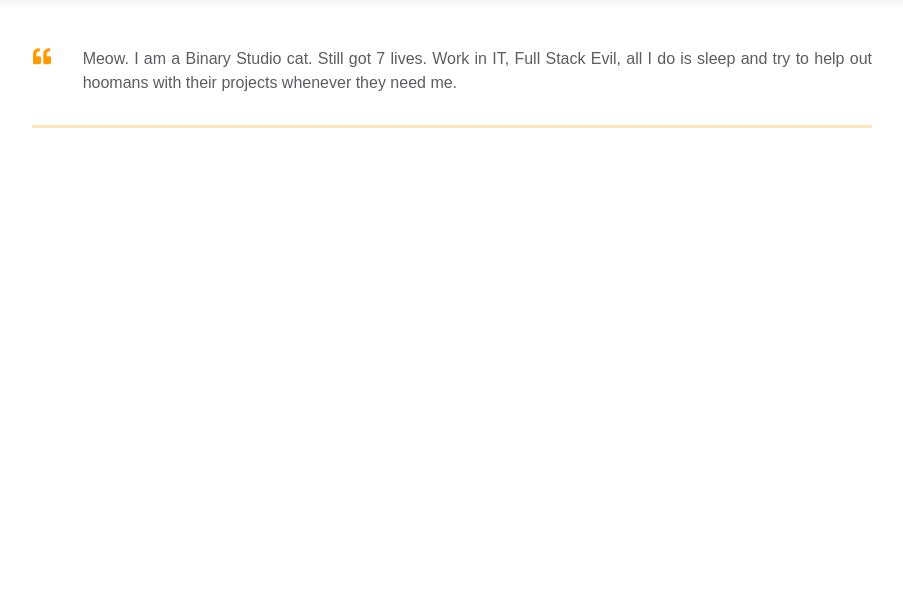
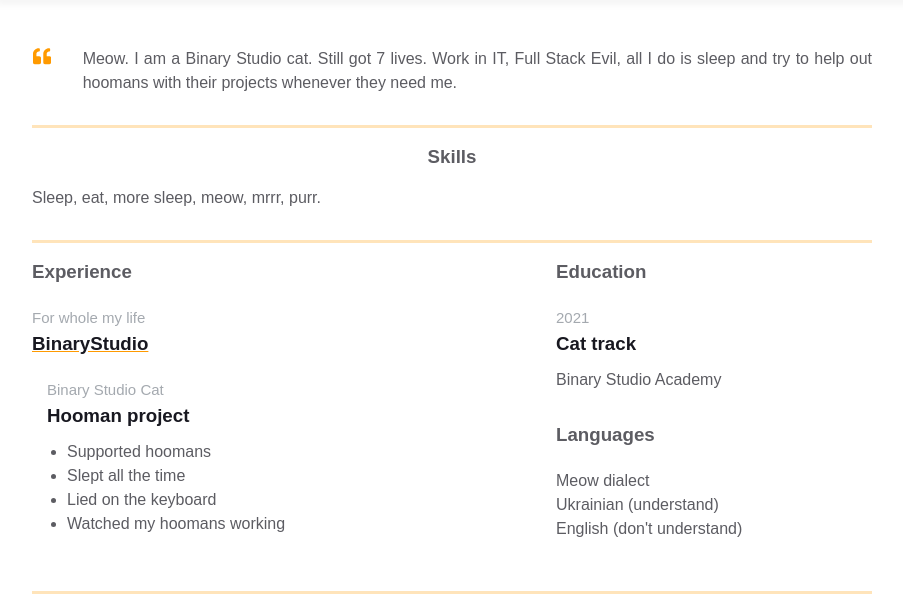
Before and after one commit to DanaSh3lley/homepage, a plain HTML site: page index.html in a window 1280 px wide. Shown: the part 384-993 px from the top of the page, without its empty margins (188-1091 px from the left). Before the commit the page ends 800 px from the top, so only its background shows below. Drawn offline with Linux system fonts and the light colour scheme.

Commit message:
resume: add secondary info

```diff
--- a/index.html
+++ b/index.html
@@ -101,6 +101,76 @@
             </div>
         </div>
     </div>
+    <div class="container">
+        <div class="resume__block">
+            <div class="skills">
+                <h3 class="skills__header">Skills</h3>
+                <p class="skills__text">
+                    Sleep, eat, more sleep, meow, mrrr, purr.
+                </p>
+            </div>
+        </div>
+    </div>
+    <div class="container">
+        <div class="resume__block">
+            <div class="main-info fh">
+                <div class="experiences">
+                    <h3 class="experiences__header">Experience</h3>
+                    <div class="experiences__company">
+                        <div class="experiences__company-header">
+    <span class="experiences__company-header-durability"
+    >For whole my life</span
+    >
+                            <h3 class="experiences__company-header-name">BinaryStudio</h3>
+                        </div>
+
+                        <div class="experiences__company-project">
+    <span class="experiences__company-project-role"
+    >Binary Studio Cat</span
+    >
+                            <h3 class="experiences__company-project-name">Hooman project</h3>
+                            <ul class="experiences__company-project-responsibilities">
+                                <li>Supported hoomans</li>
+                                <li>Slept all the time</li>
+                                <li>Lied on the keyboard</li>
+                                <li>Watched my hoomans working</li>
+                            </ul>
+                        </div>
+                    </div>
+                </div>
+
+                <div class="additional-info fv">
+                    <div class="additional-info fv">
+                        <div class="additional-info__education">
+                            <h3 class="additional-info__education-header">Education</h3>
+                            <div class="additional-info__education-university">
+      <span class="additional-info__education-university-durability"
+      >2021</span
+      >
+                                <h3 class="additional-info__education-university-speciality">
+                                    Cat track
+                                </h3>
+                                <p class="additional-info__education-university-name">
+                                    Binary Studio Academy
+                                </p>
+                            </div>
+                        </div>
+
+                        <div class="additional-info__languages">
+                            <h3 class="additional-info__languages-header">Languages</h3>
+                            <p class="additional-info__languages-item">Meow dialect</p>
+                            <p class="additional-info__languages-item">
+                                Ukrainian (understand)
+                            </p>
+                            <p class="additional-info__languages-item">
+                                English (don't understand)
+                            </p>
+                        </div>
+                    </div>
+                </div>
+            </div>
+        </div>
+    </div>
 </main>
 </body>
 </html>
```
